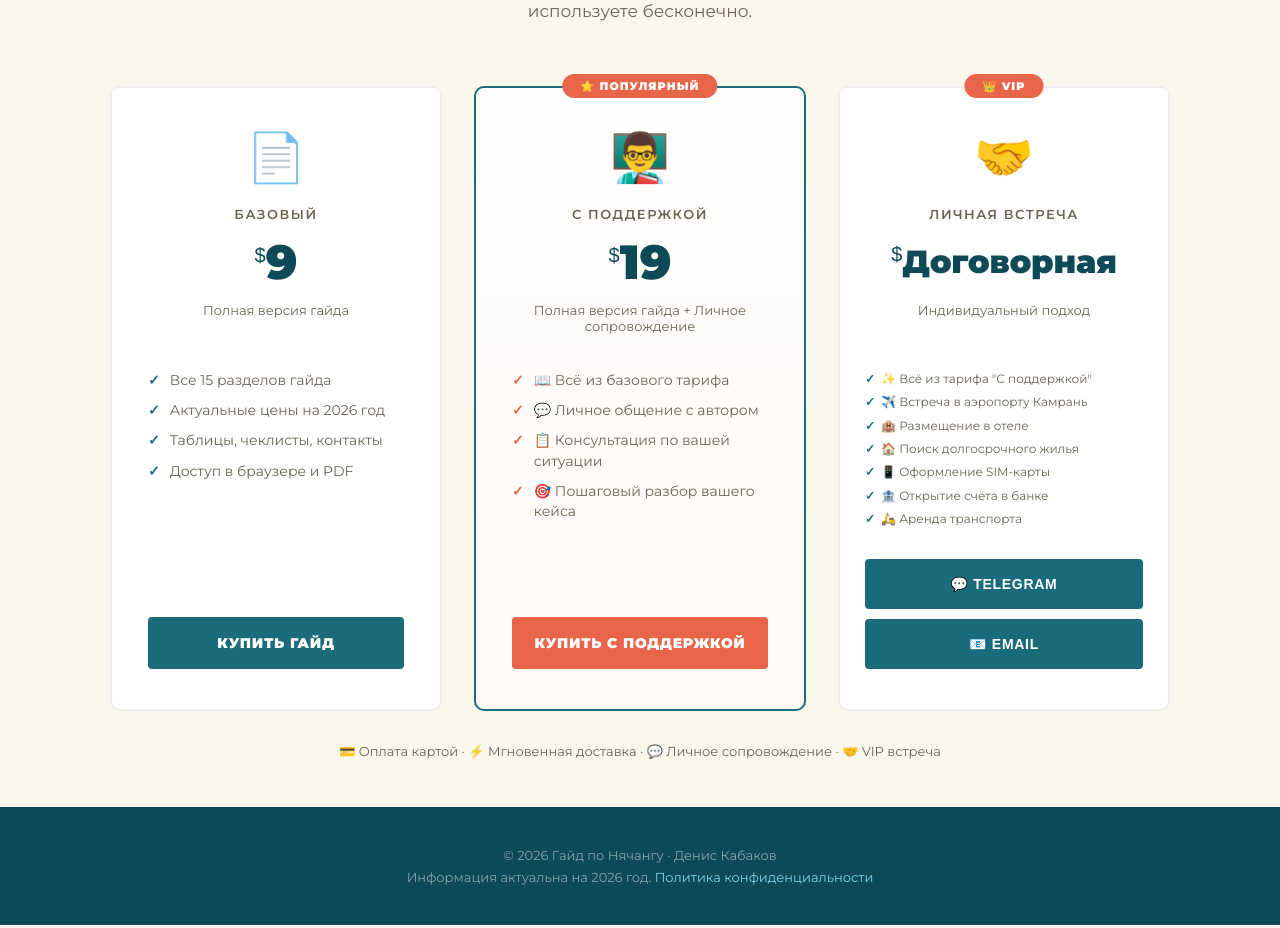
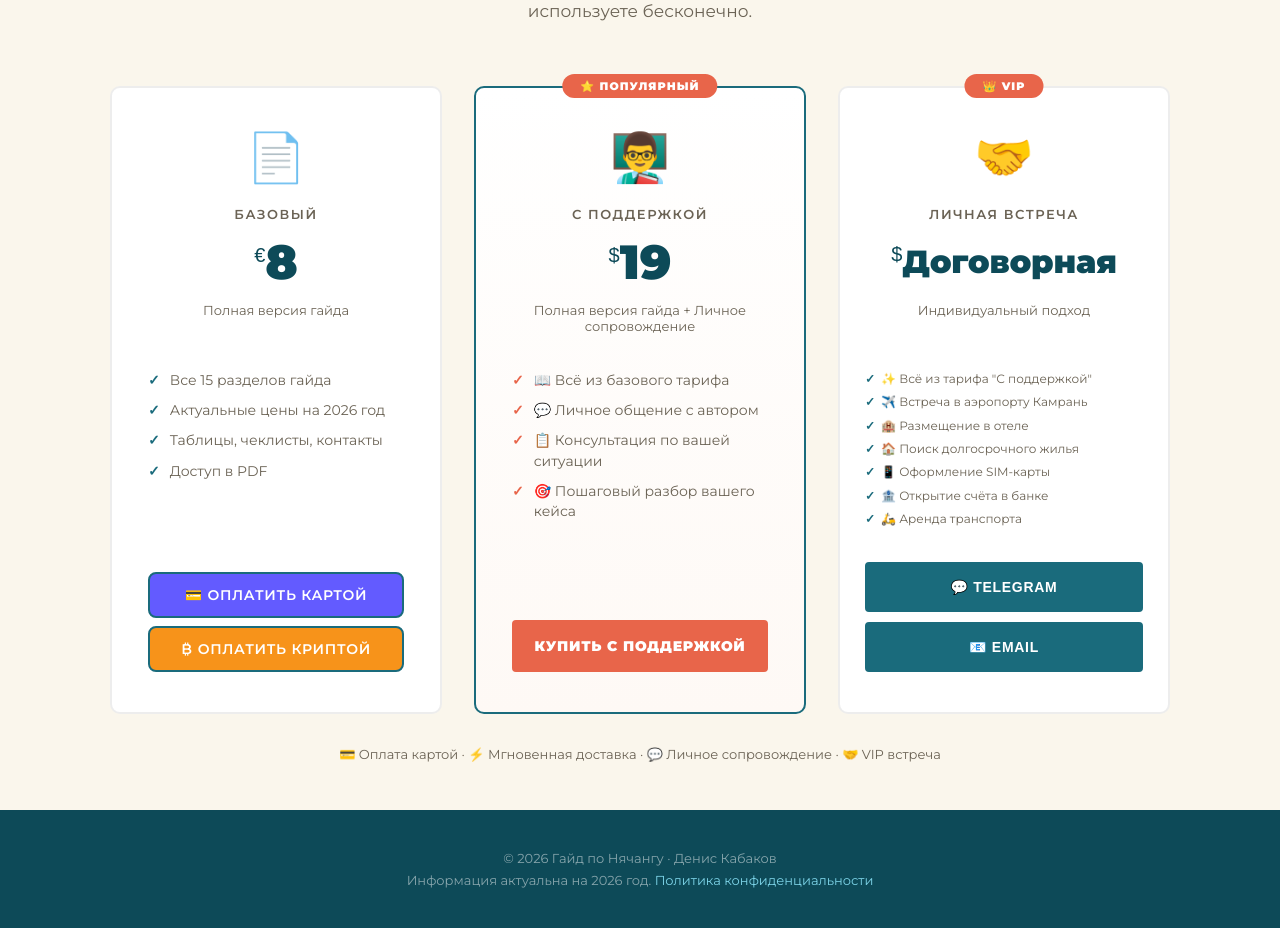
Before and after one commit to dkvgit/botolink-web, a FastAPI app: page /guide in a window 1280 px wide. Shown: the part 5120-6048 px from the top of the page. Run offline with FastAPI, Linux system fonts and the light colour scheme; parts of the project's set-up code (start-up, migrations or seed data) failed here and were passed over.

```diff
--- a/web/templates/guide/guide_landing.html
+++ b/web/templates/guide/guide_landing.html
@@ -6,7 +6,7 @@
 <title>Гайд по Нячангу и переезду во Вьетнам</title>
 <link rel="preconnect" href="https://fonts.googleapis.com">
 <link href="https://fonts.googleapis.com/css2?family=Montserrat:wght@300;400;500;600;900&display=swap" rel="stylesheet">
-
+<link rel="icon" type="image/png" href="/static/favicon.png">
 <!-- ПОДКЛЮЧЕНИЕ CSS -->
 <link rel="stylesheet" href="/static/style.css">
 
@@ -400,16 +400,28 @@
         <span class="price-icon">📄</span>
         <div class="price-name">Базовый</div>
         <div class="price-amount">
-          <span class="price-currency">$</span>9
+          <span class="price-currency">€</span>8
         </div>
         <div class="price-period">Полная версия гайда</div>
         <ul class="price-features">
           <li>Все 15 разделов гайда</li>
           <li>Актуальные цены на 2026 год</li>
           <li>Таблицы, чеклисты, контакты</li>
-          <li>Доступ в браузере и PDF</li>
+          <li>Доступ в PDF</li>
         </ul>
-        <a href="#" class="btn-buy">Купить гайд</a>
+
+        <div style="display: flex; flex-direction: column; gap: 8px; margin-top: 20px;">
+          <a href="https://buy.stripe.com/eVq5kFenBcaW1QA2kA1B601"
+             target="_blank"
+             class="btn-buy"
+             style="background: #635bff; color: white; text-decoration: none; padding: 12px; border-radius: 8px; font-weight: 600; display: block; text-align: center;">
+            💳 Оплатить картой
+          </a>
+
+          <a href="#" target="_blank" class="btn-buy" style="background: #f7931a; color: white; text-decoration: none; padding: 12px; border-radius: 8px; font-weight: 600; display: block; text-align: center;">
+            ₿ Оплатить криптой
+          </a>
+        </div>
       </div>
 
       <div class="price-card featured">
```
Also changed, not shown: web/static/favicon/favicon.ico.
